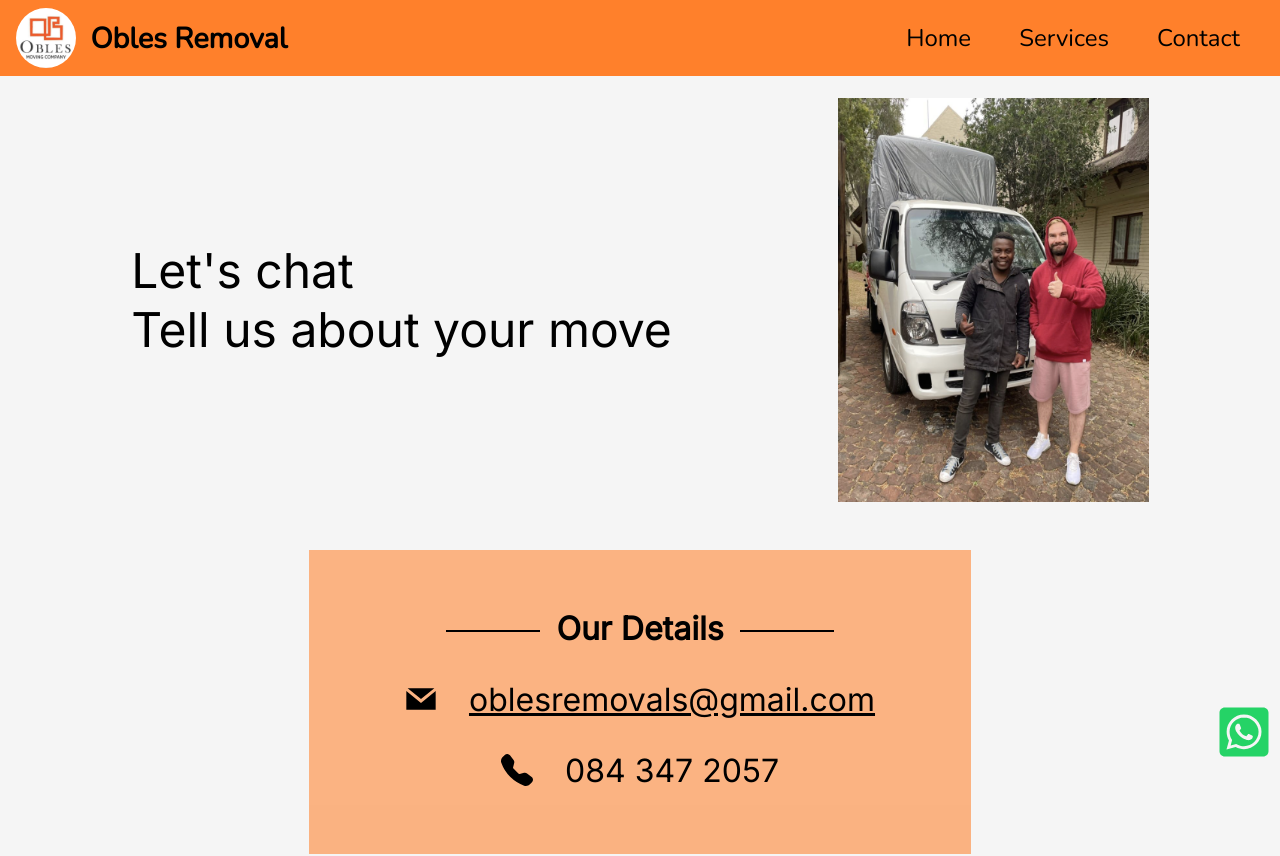
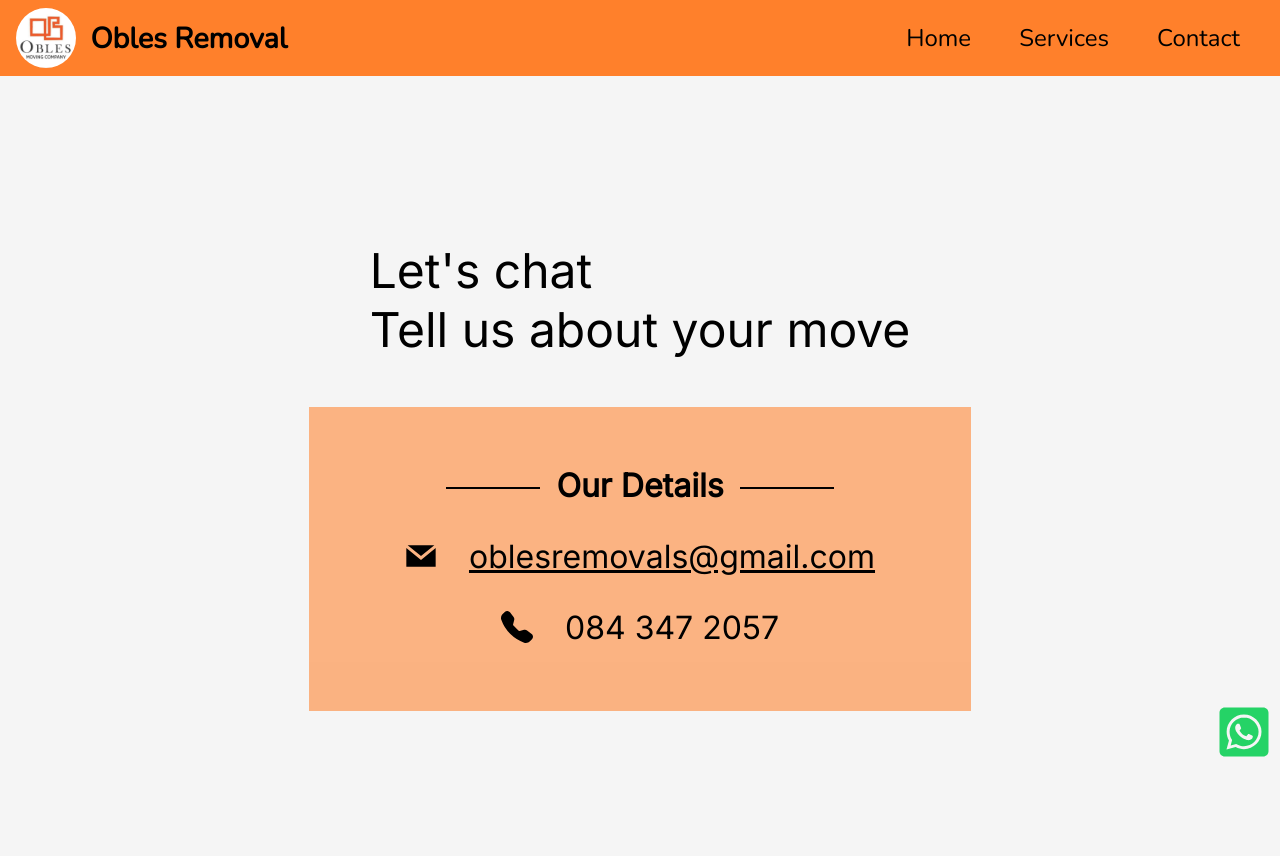
Before and after one commit to MakersDevv/oblesremoval, a Next.js app: page /contact in a window 1280 px wide. Shown: the top 856 px of the page. Built offline with nearby package versions, Linux system fonts and the light colour scheme.

Commit message:
Removed image

```diff
--- a/pages/contact.js
+++ b/pages/contact.js
@@ -2,8 +2,8 @@
 import { GrMail } from "react-icons/gr";
 import { BsTelephoneFill } from "react-icons/bs";
 import contactStyles from "../styles/contact.module.css";
-import Client from "../public/Client.png";
-import Image from "next/image";
+// import Client from "../public/Client.png";
+// import Image from "next/image";
 import { useEffect } from "react";
 import AOS from "aos";
 import "aos/dist/aos.css";
@@ -64,13 +64,13 @@
               Tell us about your move
             </span>
           </div>
-          <Image
+          {/* <Image
             src={Client}
             alt="Standing with client"
             height={404.25}
             width={310.5}
             className={contactStyles.image}
-          />
+          /> */}
         </div>
         <div
           className={contactStyles.contactDetailsContainer}
```
